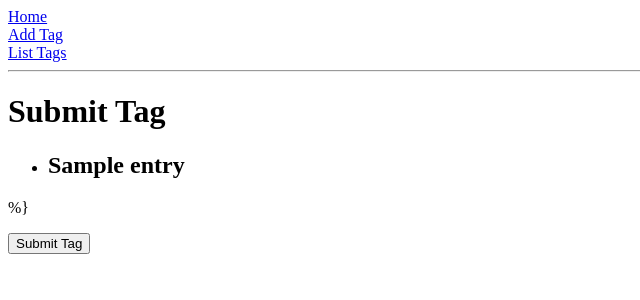
After one commit to wpride/quoter2, a Flask app: template templates/list.html in a window 1280 px wide. The commit adds this page. Shown: the top 300 px of the page, without its empty margins (0-640 px from the left). Run offline with Flask 2, Linux system fonts and the light colour scheme; the template is opened without the code that fills it: values that come from a table or form of the project are taken from there, most other values are stand-ins (such as "Sample title", 1, 10 or a date in 2020).

Commit message:
add castings

```diff
--- a/app.py
+++ b/app.py
@@ -21,11 +21,11 @@ def hello2():
 
         accumulator = accumulator + "{" + elem + " } "
 
-    return accumulator
+    return render_template('base.html') + accumulator
 
 @app.route('/index')
 def hello():
-    return render_template('base.html')
+    return render_template('base.html') + "Ned is Gay.com"
 
 @app.route('/tag', methods = ['GET', 'POST'])
 def login():
--- a/templates/base.html
+++ b/templates/base.html
@@ -7,7 +7,9 @@
     {% endif %}
   </head>
   <body>
-    <div>Microblog: <a href="/index">Home</a></div>
+    <div><a href="/index">Home</a></div>
+    <div><a href="/tag">Add Tag</a></div>
+    <div><a href="/">List Tags</a></div>
     <hr>
     {% with messages = get_flashed_messages() %}
     {% if messages %}
--- /dev/null
+++ b/templates/list.html
@@ -0,0 +1,17 @@
+{% extends "base.html" %}
+
+{% block content %}
+<h1>Submit Tag</h1>
+<form action="" method="post" name="tag">
+    {{form.hidden_tag()}}
+      <ul class=entries>
+  {% for entry in entries %}
+    <li><h2>{{ entry }}</h2>
+  {% else %}
+    <li><em>Unbelievable.  No entries here so far</em>
+  {% endfor %}
+  </ul>%}<br>
+    </p>
+    <p><input type="submit" value="Submit Tag"></p>
+</form>
+{% endblock %}
```
